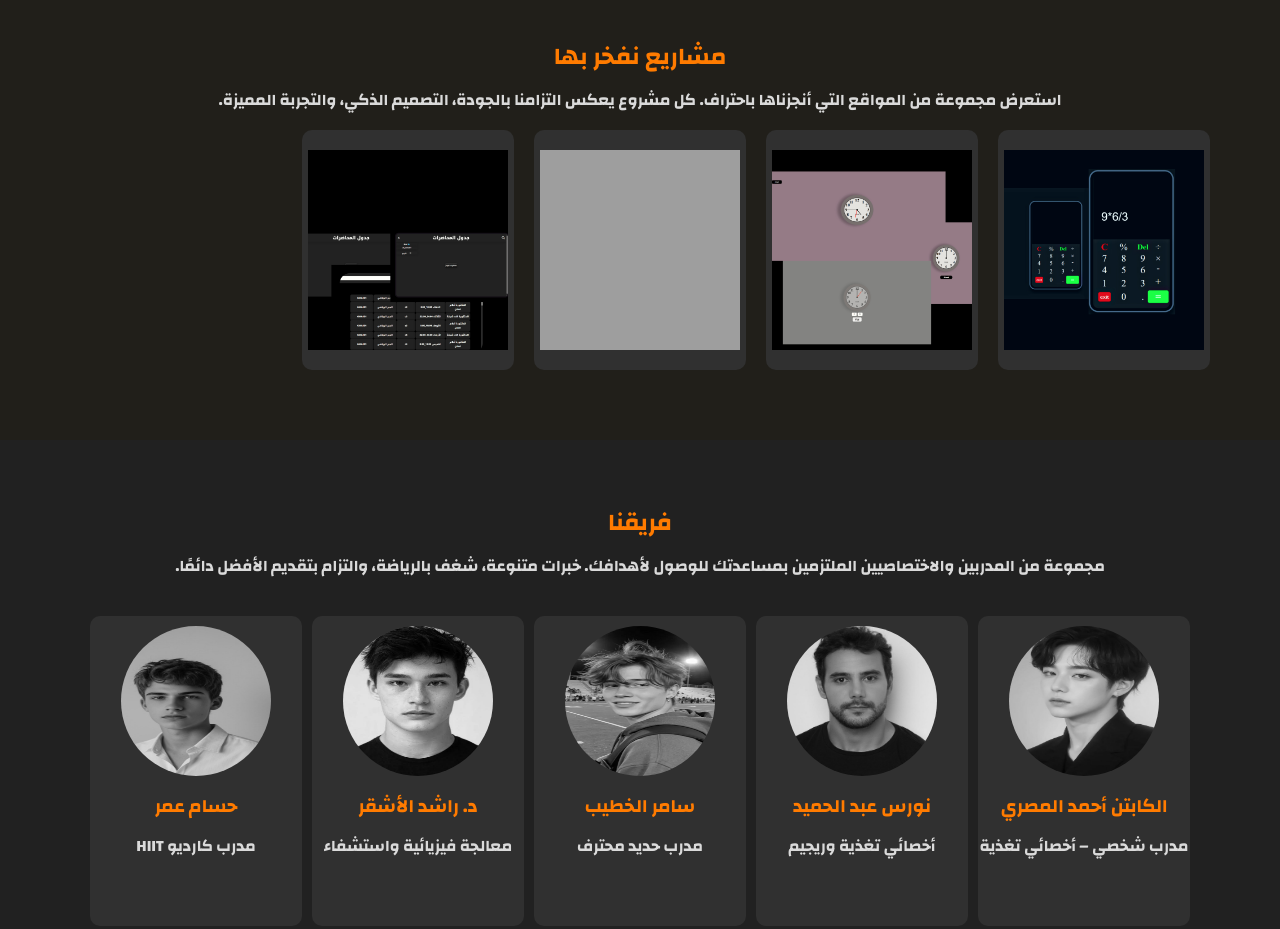
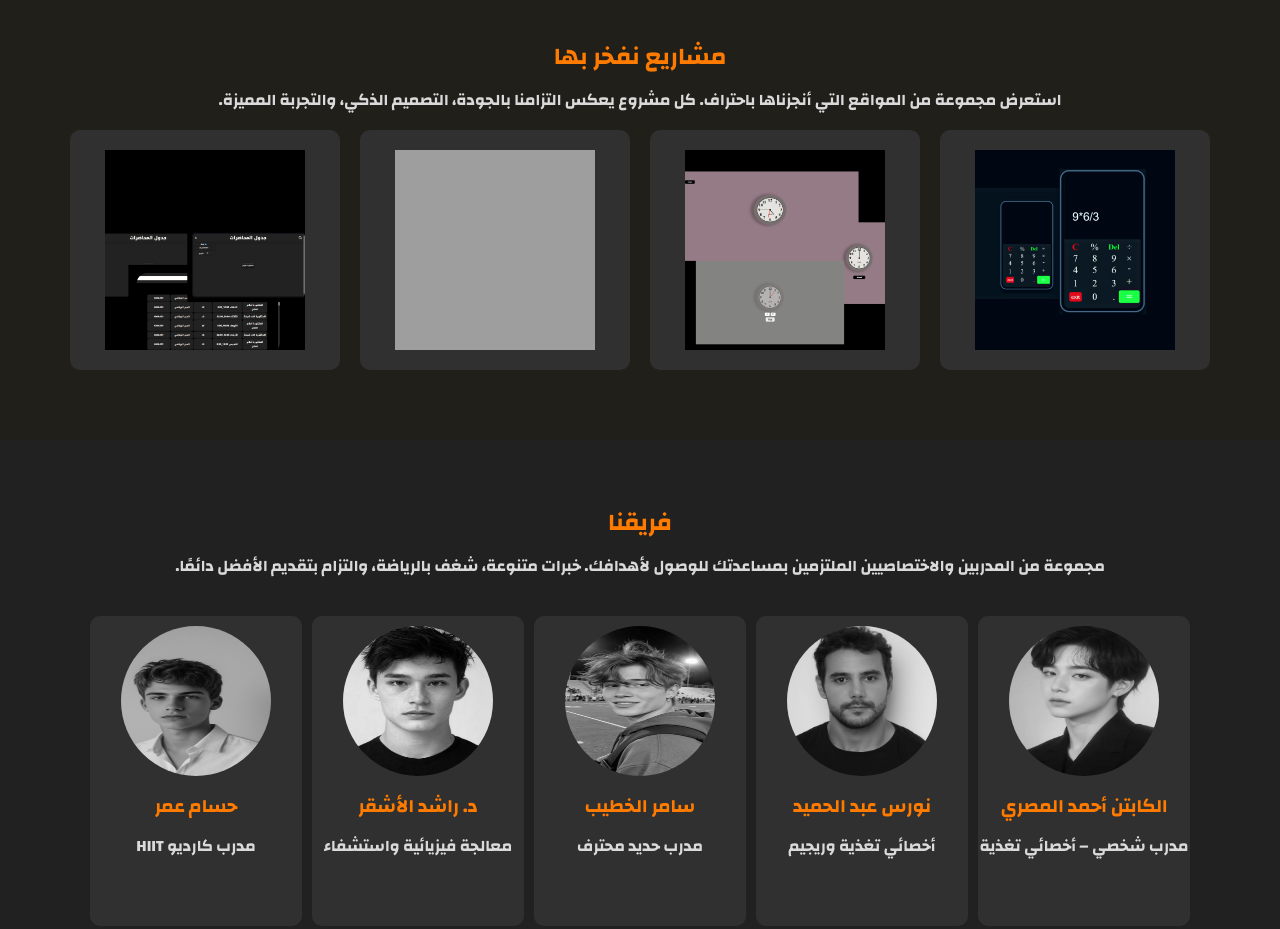
Before and after one commit to mohammedtiger476/ironverse, a plain HTML site: page index.html in a window 1280 px wide. Shown: the part 2840-3769 px from the top of the page. Drawn offline with nearby package versions, Linux system fonts and the light colour scheme; grey boxes are pictures that could not be loaded; a web font is replaced by a local one.

Commit message:
Update style.css

```diff
--- a/CSS/style.css
+++ b/CSS/style.css
@@ -1072,7 +1072,7 @@ header .container .social a:nth-child(4):hover {
 
 .porto-section .container .all-cards {
     display: grid;
-    grid-template-columns: repeat(auto-fill, minmax(200px, 1fr));
+    grid-template-columns: repeat(auto-fill, minmax(250px, 1fr));
     gap: 20px;
 }
 
```
